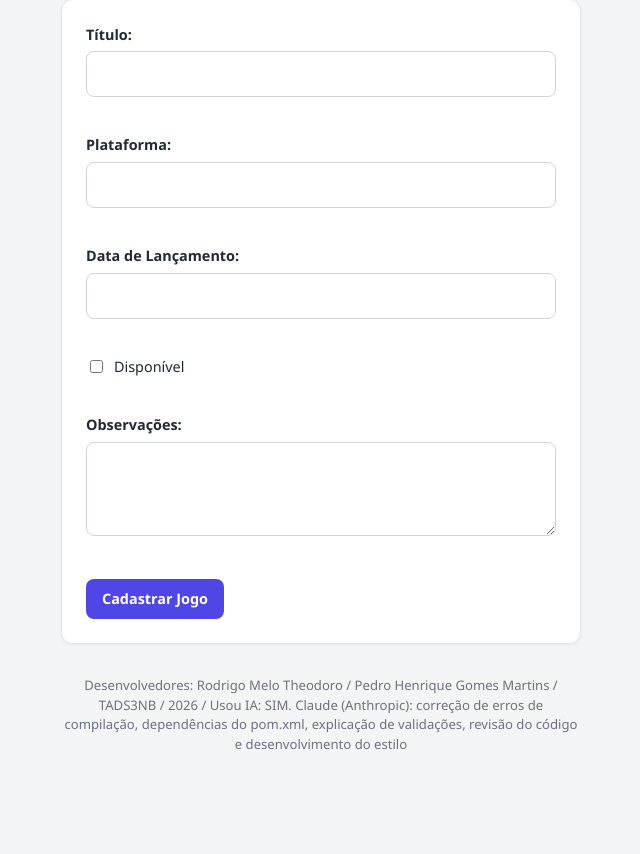
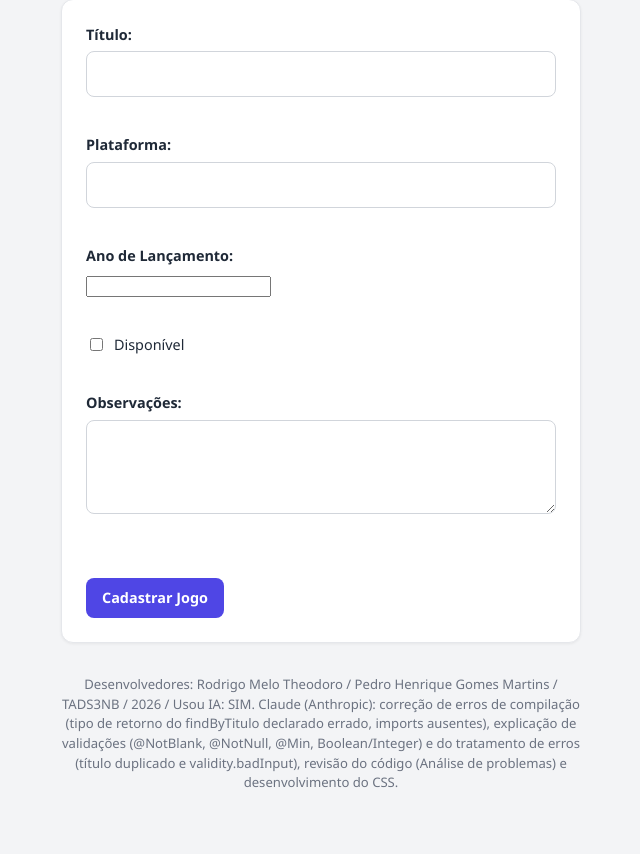
Before and after one commit to RodrigoMeloTheo/gerenciadorDeJogos, a Spring Boot app: page /form.html in a window 1280 px wide. Shown: the part 135-989 px from the top of the page, without its empty margins (319-959 px from the left). Before the commit the page ends 885 px from the top, so only its background shows below. Run offline with Spring Boot 4, Linux system fonts and the light colour scheme.

Commit message:
Tratamento de erro de tipo de valor errado no input do ano e validacao de titulo repetido.

```diff
--- a/src/main/java/br/senac/tads/dsw/gerenciadordejogos/JogoServiceJpaImpl.java
+++ b/src/main/java/br/senac/tads/dsw/gerenciadordejogos/JogoServiceJpaImpl.java
@@ -85,7 +85,7 @@ public class JogoServiceJpaImpl implements JogoService{
             JogoEntity salva = jogoRepository.save(entity);
         return toDto(salva);
         }
-         throw new NaoEncontradoException("o jogo "+ dto.getTitulo() + " ja está cadastrado");
+         throw new NaoEncontradoException("o jogo "+ dto.getTitulo() + " já está cadastrado");
 
     }
 
--- a/src/main/resources/static/form.html
+++ b/src/main/resources/static/form.html
@@ -1,11 +1,13 @@
 <!DOCTYPE html>
 <html lang="pt-br">
+
 <head>
   <meta charset="UTF-8" />
   <meta name="viewport" content="width=device-width, initial-scale=1.0" />
   <title>Cadastro de Jogos</title>
   <link rel="stylesheet" href="style.css" />
 </head>
+
 <body>
   <main class="container estreito">
     <h1>Cadastro de Jogo</h1>
@@ -25,8 +27,8 @@
       </div>
 
       <div class="campo">
-      <label for="dataLancamento">Data de Lançamento:</label>
-      <input type="text" id="dataLancamento" name="dataLancamento" required />
+        <label for="dataLancamento">Ano de Lançamento:</label>
+        <input type="number" id="dataLancamento" name="dataLancamento" min="1950" required />
         <p id="err-dataLancamento" class="error-msg"></p>
       </div>
 
@@ -41,12 +43,15 @@
         <p id="err-observacoes" class="error-msg"></p>
       </div>
 
+      <p id="err-jogoRepetido" class="error-msg"></p>
+
       <div class="botoes-form">
         <button type="submit">Cadastrar Jogo</button>
       </div>
     </form>
 
-  <p class="rodape">Desenvolvedores: Rodrigo Melo Theodoro / Pedro Henrique Gomes Martins / TADS3NB / 2026 / Usou IA: SIM. Claude (Anthropic): correção de erros de compilação, dependências do pom.xml, explicação de validações, revisão do código e desenvolvimento do estilo</p>
+  <p class="rodape">Desenvolvedores: Rodrigo Melo Theodoro / Pedro Henrique Gomes Martins / TADS3NB / 2026 / Usou IA: SIM. Claude (Anthropic): correção de erros de compilação (tipo de retorno do findByTitulo declarado errado, imports ausentes), explicação de validações (@NotBlank, @NotNull, @Min, Boolean/Integer) e do tratamento de erros (título duplicado e validity.badInput), revisão do código (Análise de problemas) e desenvolvimento do CSS.</p>
+
   </main>
 
   <script>
@@ -60,6 +65,14 @@
     document.getElementById('jogoForm').addEventListener('submit', async (evt) => {
       evt.preventDefault();
       limparErros();
+
+
+         const numValido = dataLancamento.validity.badInput// usei ia aqui para descobrir como verificar se o campo é compativel, o tipo deve ser inteiro, porém, se vc digita um texto ele le como nulo
+         if(numValido){                                    //O validity.badinput analisa se o campo recebe o valor correto
+          document.getElementById('err-dataLancamento').textContent = 'O ano deve ser um NUMERO';
+          return;
+         }
+
 
       const formEl = evt.target;
 
@@ -84,11 +97,18 @@
           if (dadosErros.errors) {
             exibirErros(dadosErros.errors);
           }
+          else {
+            const cadastroRepetido = document.getElementById(`err-jogoRepetido`);
+            if (cadastroRepetido) {
+              cadastroRepetido.textContent = dadosErros.detail;
+            }
+          }
           return;
         }
 
         alert('Jogo cadastrado com sucesso!');
         formEl.reset();
+        window.location.href = 'index.html';
       } catch (error) {
         alert('Não foi possível conectar ao servidor.');
       }
@@ -97,6 +117,9 @@
     function limparErros() {
       document.querySelectorAll('.error-msg').forEach(p => p.textContent = '');
     }
+
+
+
 
     function exibirErros(erros) {
       // Bean Validation retorna: [{ "field": "titulo", "defaultMessage": "..." }, ...]
@@ -109,4 +132,5 @@
     }
   </script>
 </body>
+
 </html>
--- a/src/main/resources/static/index.html
+++ b/src/main/resources/static/index.html
@@ -35,7 +35,7 @@
         <input type="text" id="editPlataforma" required maxlength="100" />
       </div>
       <div class="campo">
-        <label for="editDataLancamento">Data de Lançamento:</label>
+        <label for="editDataLancamento">Ano de Lançamento:</label>
         <input type="text" id="editDataLancamento" required />
       </div>
       <div class="campo">
@@ -54,7 +54,7 @@
 
 
 
-  <p class="rodape">Desenvolvedores: Rodrigo Melo Theodoro / Pedro Henrique Gomes Martins / TADS3NB / 2026 / Usou IA: SIM. Claude (Anthropic): correção de erros de compilação, dependências do pom.xml, explicação de validações, revisão do código e desenvolvimento do estilo</p>
+  <p class="rodape">Desenvolvedores: Rodrigo Melo Theodoro / Pedro Henrique Gomes Martins / TADS3NB / 2026 / Usou IA: SIM. Claude (Anthropic): correção de erros de compilação (tipo de retorno do findByTitulo declarado errado, imports ausentes), explicação de validações (@NotBlank, @NotNull, @Min, Boolean/Integer) e do tratamento de erros (título duplicado e validity.badInput), revisão do código (Análise de problemas) e desenvolvimento do CSS.</p>
 </main>
 
 <script>
```
Lines whose indentation alone changed are shown as unchanged.
